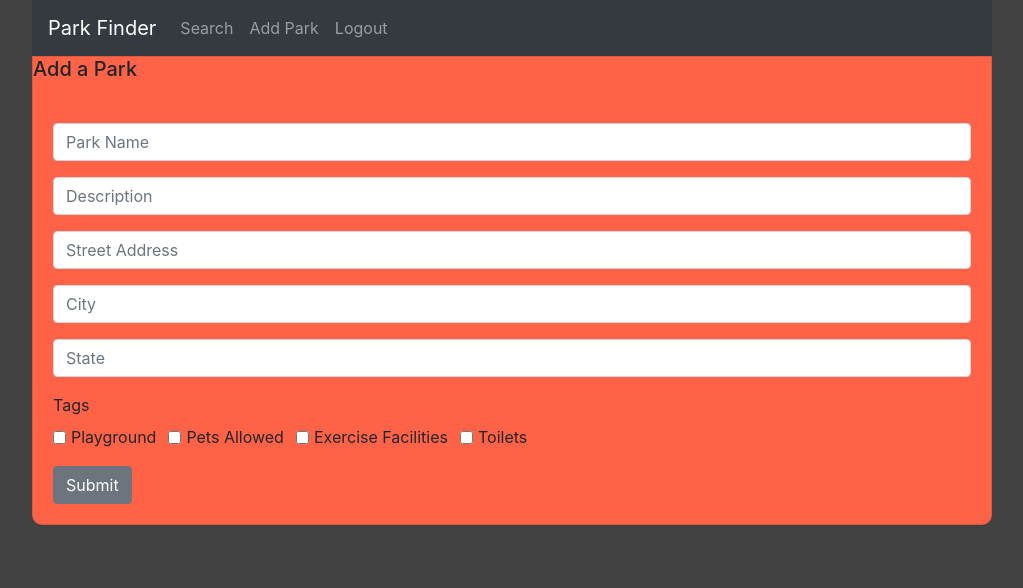
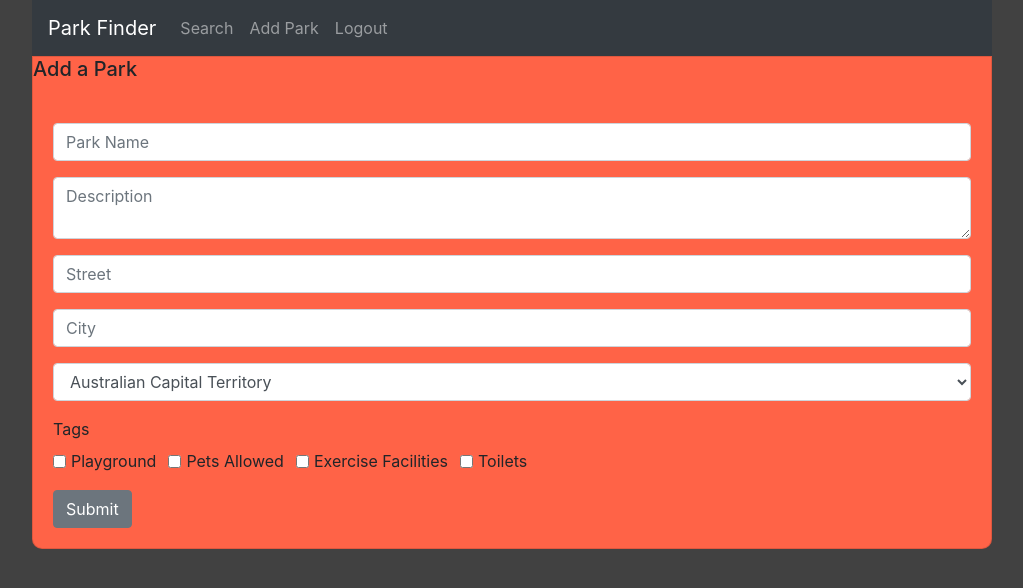
Before and after one commit to Nathan-Rosenboom/Park-Finder, a React (Create React App) app in the folder client/: page /create in a window 1280 px wide. Shown: the top 588 px of the page, without its empty margins (128-1151 px from the left). Built offline with nearby package versions, Linux system fonts and the light colour scheme; no server answers.

Commit message:
Changed state field to a dropdown menu

```diff
--- a/client/src/containers/create/CreateForm.jsx
+++ b/client/src/containers/create/CreateForm.jsx
@@ -7,7 +7,6 @@ import axios from "axios";
 import "./CreateForm.css";
 
 function CreateForm(props) {
-
   const history = useHistory();
 
   const [errors, setErrors] = useState([]);
@@ -19,39 +18,38 @@ function CreateForm(props) {
 
     setPayload({
       ...payload,
-          [type]: event.target.value
-      })
-  }
+      [type]: event.target.value,
+    });
+  };
 
   const handleCheckbox = async (event) => {
     const type = event.target.name;
-    if (event.target.value === "on"){
+    if (event.target.value === "on") {
       event.target.value = true;
-    }
-    else {
+    } else {
       event.target.value = false;
     }
     setPayload({
       ...payload,
-        [type]: event.target.value
-    })
-}
+      [type]: event.target.value,
+    });
+  };
 
   const onSubmit = async (event) => {
     event.preventDefault();
     // call api to login
-    axios.post("/api/parks", payload, {
-            withCredentials: true
+    axios
+      .post("/api/parks", payload, {
+        withCredentials: true,
       })
       .then((res) => {
         history.push("/parks");
         console.log("Submitted");
-            alert("park added successfuly")
-
+        alert("park added successfuly");
       })
       .catch((err) => {
         console.log(err.response);
-            const errorMsg = err.response.data.errors(err => err.msg)
+        const errorMsg = err.response.data.errors((err) => err.msg);
         // failed to register
         setErrors([...errorMsg]);
       });
@@ -62,19 +60,53 @@ function CreateForm(props) {
       <Card.Body>
         <Form onSubmit={onSubmit}>
           <Form.Group controlId="CreateForm">
-            <Form.Control onChange={handleChange} name="name" className="formInput" type="text" placeholder="Park Name" />
+            <Form.Control
+              onChange={handleChange}
+              name="name"
+              className="formInput"
+              type="text"
+              placeholder="Park Name"
+            />
           </Form.Group>
           <Form.Group controlId="CreateForm">
-            <Form.Control onChange={handleChange} name="description" className="formInput" type="text" placeholder="Description" />
+            <Form.Control
+              onChange={handleChange}
+              name="description"
+              className="formInput"
+              type="text"
+              placeholder="Description"
+              as="textarea"
+            />
           </Form.Group>
           <Form.Group controlId="CreateForm">
-            <Form.Control onChange={handleChange} name="streetAddress" className="formInput" type="text" placeholder="Street Address" />
+            <Form.Control
+              onChange={handleChange}
+              name="streetAddress"
+              className="formInput"
+              type="text"
+              placeholder="Street"
+            />
           </Form.Group>
           <Form.Group controlId="CreateForm">
-            <Form.Control onChange={handleChange} name="city" className="formInput" type="text" placeholder="City" />
+            <Form.Control
+              onChange={handleChange}
+              name="city"
+              className="formInput"
+              type="text"
+              placeholder="City"
+            />
           </Form.Group>
           <Form.Group controlId="CreateForm">
-            <Form.Control onChange={handleChange} name="state" className="formInput" type="text" placeholder="State" />
+            <Form.Control name="state" as="select" onChange={handleChange}>
+              <option value="Australian Capital Territory" name="state">Australian Capital Territory</option>
+              <option value="New South Wales">New South Wales</option>
+              <option value="Northern Territory">Nothern Territory</option>
+              <option value="South Australia">South Australia</option>
+              <option value="Tasmania">Tasmania</option>
+              <option value="Queensland">Queensland</option>
+              <option value="Victoria">Victoria</option>
+              <option value="Western Australia">Western Australia</option>
+            </Form.Control>
           </Form.Group>
           <Form.Label>Tags</Form.Label>
           <div key="inline-checkbox" className="mb-3">
@@ -85,7 +117,6 @@ function CreateForm(props) {
               type="checkbox"
               id="inline-checkbox-1"
               onChange={handleCheckbox}
-
             />
             <Form.Check
               name="petsAllowed"
```
Lines whose indentation alone changed are shown as unchanged.
